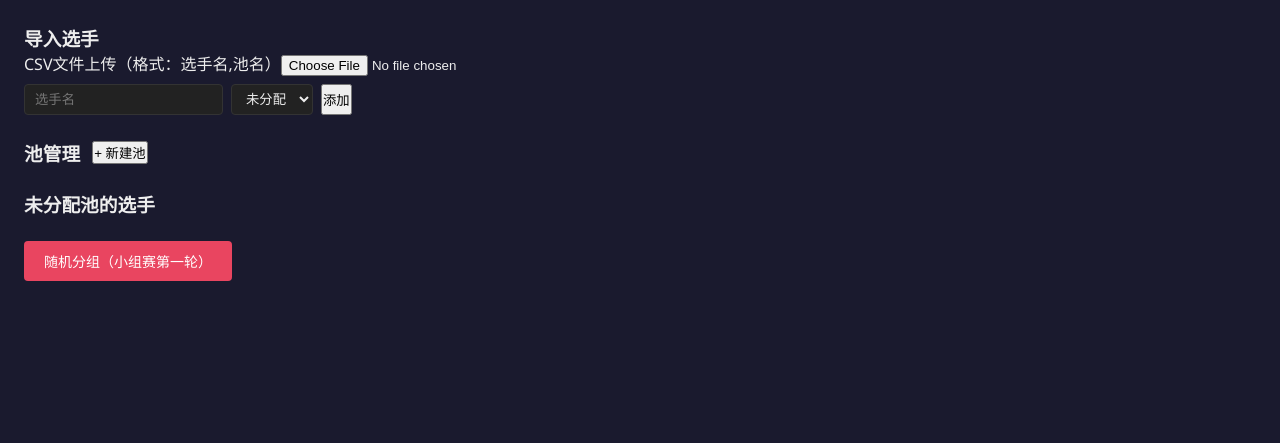
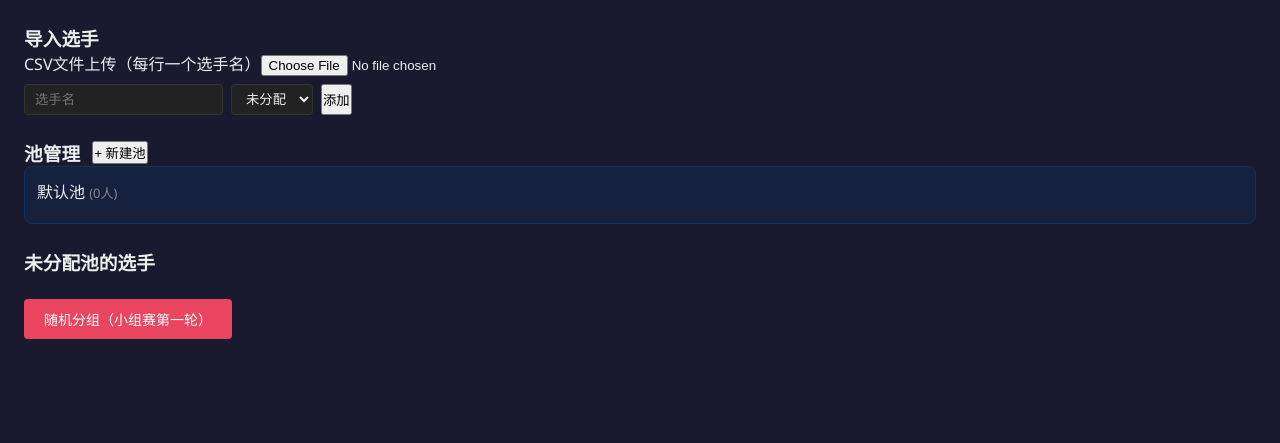
Before and after one commit to muxiaoshu1345-lang/SF6-Tournament-Manager, a Flask app: page / in a window 1280 px wide. Shown: the part 110-553 px from the top of the page. Run offline with Flask 2, Linux system fonts and the light colour scheme; data that the repository does not hold is empty.

Commit message:
feat: CSV import only needs player names, default pool always exists

```diff
--- a/app.py
+++ b/app.py
@@ -105,6 +105,7 @@ def import_data():
         for k, v in imported.items():
             if k in state:
                 state[k] = v
+        ensure_default_pool()
         push_history()
     return jsonify({'ok': True})
 
@@ -116,6 +117,8 @@ def manage_pools():
         state['pools'].append({'id': data['id'], 'name': data['name']})
     elif action == 'delete':
         pool_id = data['id']
+        if pool_id == 'pool_default':
+            return jsonify({'ok': False, 'error': '默认池不能删除'}), 400
         state['pools'] = [p for p in state['pools'] if p['id'] != pool_id]
         for p in state['players']:
             if p['poolId'] == pool_id:
@@ -140,18 +143,15 @@ def manage_players():
             if p['id'] == data['id']:
                 p['poolId'] = data['poolId']
     elif action == 'import_csv':
-        # data['lines'] = [[name, pool_name], ...]
-        pool_name_map = {pn['name']: pn['id'] for pn in state['pools']}
+        # data['lines'] = [[name], ...] — one player name per line
+        ensure_default_pool()
+        default_pool_id = next((p['id'] for p in state['pools'] if p['name'] == '默认池'), 'pool_default')
         for line in data['lines']:
-            name = line[0].strip()
-            pool_name = line[1].strip() if len(line) > 1 else ''
-            if pool_name and pool_name not in pool_name_map:
-                pool_id = next_id(state['pools'], 'pool')
-                state['pools'].append({'id': pool_id, 'name': pool_name})
-                pool_name_map[pool_name] = pool_id
-            pool_id = pool_name_map.get(pool_name)
+            name = line[0].strip() if isinstance(line, list) else line.strip()
+            if not name:
+                continue
             pid = next_id(state['players'], 'p')
-            state['players'].append({'id': pid, 'name': name, 'poolId': pool_id})
+            state['players'].append({'id': pid, 'name': name, 'poolId': default_pool_id})
     push_history()
     return jsonify({'ok': True})
 
@@ -248,7 +248,13 @@ def reset_elimination():
     push_history()
     return jsonify({'ok': True})
 
+def ensure_default_pool():
+    """Ensure the default pool exists."""
+    if not any(p['name'] == '默认池' for p in state['pools']):
+        state['pools'].append({'id': 'pool_default', 'name': '默认池'})
+
 load_state()
+ensure_default_pool()
 
 if __name__ == '__main__':
     app.run(debug=True, port=5000)
--- a/static/player_manager.js
+++ b/static/player_manager.js
@@ -22,11 +22,12 @@ function renderPoolList() {
     const players = currentState.players.filter(p => p.poolId === pool.id);
     const card = document.createElement('div');
     card.className = 'pool-card';
+    const isDefault = pool.id === 'pool_default';
     card.innerHTML = `
       <div class="pool-header">
         <span>${pool.name} <span class="count">(${players.length}人)</span></span>
         <div>
-          <button class="btn-delete-pool" data-id="${pool.id}">删除</button>
+          ${isDefault ? '' : '<button class="btn-delete-pool" data-id="' + pool.id + '">删除</button>'}
         </div>
       </div>
       <div class="pool-players" data-pool-id="${pool.id}">
@@ -142,20 +143,20 @@ function renderUnassigned() {
   });
 }
 
-// CSV上传
+// CSV上传（每行一个选手名，自动分配到默认池）
 document.getElementById('csv-upload').addEventListener('change', async (e) => {
   const file = e.target.files[0];
   if (!file) return;
   try {
     const text = await file.text();
-    const lines = text.split('\n').filter(l => l.trim()).map(l => l.split(','));
+    const lines = text.split('\n').map(l => l.trim()).filter(l => l);
     const data = await apiFetch('/api/players', {
       method: 'POST',
       headers: {'Content-Type': 'application/json'},
       body: JSON.stringify({ action: 'import_csv', lines })
     });
     if (data) {
-      showToast('CSV导入成功 (' + lines.length + ' 行)', 'success');
+      showToast('CSV导入成功 (' + lines.length + ' 名选手)', 'success');
       fetchState();
     }
   } catch (err) {
--- a/templates/index.html
+++ b/templates/index.html
@@ -21,7 +21,7 @@
       <div class="import-section">
         <h3>导入选手</h3>
         <div class="import-csv">
-          <label>CSV文件上传（格式：选手名,池名）<input type="file" id="csv-upload" accept=".csv"></label>
+          <label>CSV文件上传（每行一个选手名）<input type="file" id="csv-upload" accept=".csv"></label>
         </div>
         <div class="import-manual">
           <input type="text" id="player-name-input" placeholder="选手名">
```
